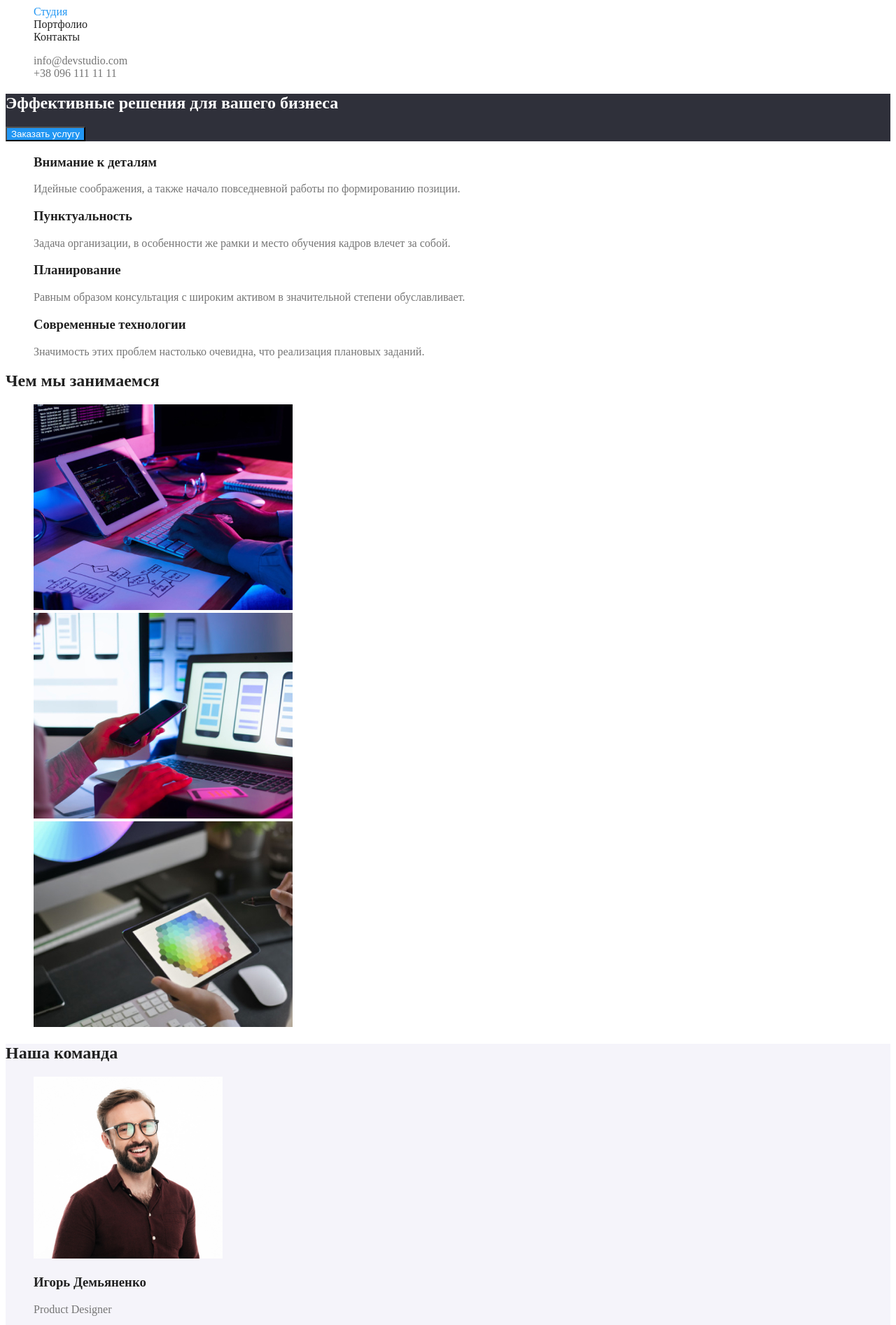
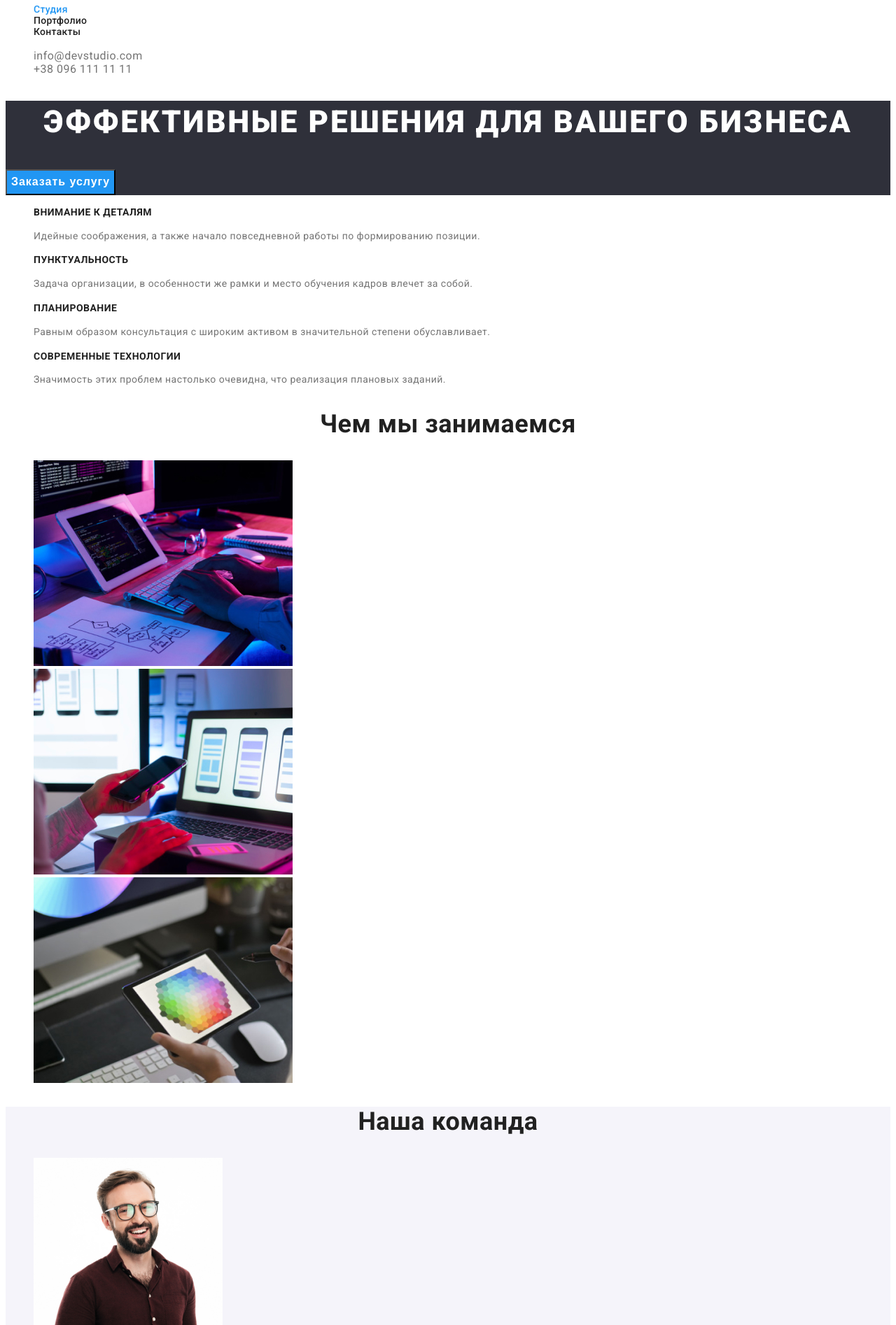
Before and after one commit to Maria8Golubeva/goit-markup-hw-02, a plain HTML site: page index.html in a window 1280 px wide. Shown: the part 40-1934 px from the top of the page at 70% size. Drawn offline with Linux system fonts and the light colour scheme.

Commit message:
Добавлено оформление шрифтов

```diff
--- a/css/styles.css
+++ b/css/styles.css
@@ -1,15 +1,12 @@
-/* Цвет фона
-
+/* ЦВЕТ ФОНА
 Главный #ffffff
 Герой и футер #2F303A
 Наша команда #F5F4FA
 Кнопка-герой #2196F3
 Акцент кнопки-героя #188CE8
-
 Линия МЕЖДУ героем и футером #ECECEC
 
-Цвет текста
-
+ЦВЕТ ТЕКСТА
 Цвет заголовков #212121
 Основной цвет #757575
 Акцент #2196F3
@@ -17,17 +14,14 @@
 Футер адрес #ffffff
 Футер телефон и почта rgba(255, 255, 255, 0.6)
 
-Цвета портфолио
-
+ЦВЕТА ПОРТФОЛИО
 Основной фон #FFFFFF
 Фон кнопок #F5F4FA
 Основной текст #757575
 Цвет заголовков и кнопок #212121
 Акцент #2196F3
 Цвет рамки карточек  #eeeeee
-
 Линия МЕЖДУ героем и футером #ECECEC
-
 */
 
 :root {
@@ -44,7 +38,9 @@
 body {
   background-color: var(--primary-white-color);
   color: var(--primary-text-color);
+  font-family: Roboto, sans-serif;
   font-weight: 400;
+  letter-spacing: 0.03em;
 }
 
 ul {
@@ -58,6 +54,7 @@ a {
 /* Background */
 .hero {
   background-color: var(--bg-color);
+  letter-spacing: 0.06em;
 }
 
 .section.crew {
@@ -69,6 +66,13 @@ a {
 }
 
 /* Navigation */
+.site-nav {
+  font-weight: 500;
+  font-size: 14px;
+  line-height: 1.14;
+  letter-spacing: 0.02em;
+}
+
 .site-nav .link {
   color: var(--title-text-color);
 }
@@ -91,32 +95,70 @@ a {
 /* Titles */
 .hero-title {
   color: var(--primary-white-color);
+  font-weight: 900;
+  font-size: 44px;
+  line-height: 1.4;
+  text-align: center;
+  letter-spacing: 0.06em;
+  text-transform: uppercase;
 }
 
 .section-title {
   color: var(--title-text-color);
+  font-weight: 700;
+  font-size: 36px;
+  line-height: 1.2;
+  text-align: center;
 }
 
 .feature-list .title {
   color: var(--title-text-color);
+  font-weight: 700;
+  font-size: 14px;
+  line-height: 1.2;
+  text-transform: uppercase;
 }
 
 .crew-list .title {
   color: var(--title-text-color);
+  font-weight: 500;
+  font-size: 16px;
+  line-height: 1.2;
 }
 
 .project .title {
   color: var(--title-text-color);
+  font-weight: 700;
+  font-size: 18px;
+  line-height: 2;
+  letter-spacing: 0.06em;
+}
+
+/* Text containers*/
+.feature-list .specification {
+  font-size: 14px;
+  line-height: 1.7;
+}
+
+.crew-list .position {
+  font-size: 16px;
+  line-height: 1.2;
 }
 
 .project .type {
   color: var(--primary-text-color);
+  font-size: 16px;
+  line-height: 1.9;
 }
 
 /* Button */
 .hero .button {
   color: var(--primary-white-color);
   background-color: var(--accent-color);
+  font-weight: 700;
+  font-size: 16px;
+  line-height: 1.9;
+  letter-spacing: 0.06em;
 }
 
 .hero .button:hover,
@@ -130,6 +172,10 @@ a {
 .selector .button {
   color: var(--title-text-color);
   background-color: var(--selector-bg-color);
+  font-weight: 500;
+  font-size: 16px;
+  line-height: 1.6;
+  letter-spacing: inherit;
 }
 
 .selector .button:hover,
@@ -140,6 +186,12 @@ a {
 }
 
 /* Footer */
+.secondary-nav {
+  font-style: normal;
+  font-size: 14px;
+  line-height: 1.7;
+}
+
 .secondary-nav .actual-adress {
   color: var(--primary-white-color);
 }
--- a/index.html
+++ b/index.html
@@ -45,25 +45,25 @@
                 <ul class="feature-list">
                     <li>
                         <h3 class="title">Внимание к деталям</h3>
-                        <p>
+                        <p class="specification">
                             Идейные соображения, а также начало повседневной работы по формированию позиции.
                         </p>
                     </li>
                     <li>
                         <h3 class="title">Пунктуальность</h3>
-                        <p>
+                        <p class="specification">
                             Задача организации, в особенности же рамки и место обучения кадров влечет за собой.
                         </p>
                     </li>
                     <li>
                         <h3 class="title">Планирование</h3>
-                        <p>
+                        <p class="specification">
                             Равным образом консультация с широким активом в значительной степени обуславливает.
                         </p>
                     </li>
                     <li>
                         <h3 class="title">Современные технологии</h3>
-                        <p>
+                        <p class="specification">
                             Значимость этих проблем настолько очевидна, что реализация плановых заданий.
                         </p>
                     </li>
@@ -94,22 +94,22 @@
                     <li>
                         <img src="./images/crew1.jpg" alt="фото Игоря Демьяненко" width="270" />
                         <h3 class="title">Игорь Демьяненко</h3>
-                        <p>Product Designer</p>
+                        <p class="position">Product Designer</p>
                     </li>
                     <li>
                         <img src="./images/crew2.jpg" alt="фото Ольги Репиной" width="270" />
                         <h3 class="title">Ольга Репина</h3>
-                        <p>Frontend Developer</p>
+                        <p class="position">Frontend Developer</p>
                     </li>
                     <li>
                         <img src="./images/crew3.jpg" alt="фото Николая Тарасова" width="270" />
                         <h3 class="title">Николай Тарасов</h3>
-                        <p>Marketing</p>
+                        <p class="position">Marketing</p>
                     </li>
                     <li>
                         <img src="./images/crew4.jpg" alt="фото Михаила Ермакова" width="270" />
                         <h3 class="title">Михаил Ермаков</h3>
-                        <p>UI Designer</p>
+                        <p class="position">UI Designer</p>
                     </li>
                 </ul>
             </section>
```
